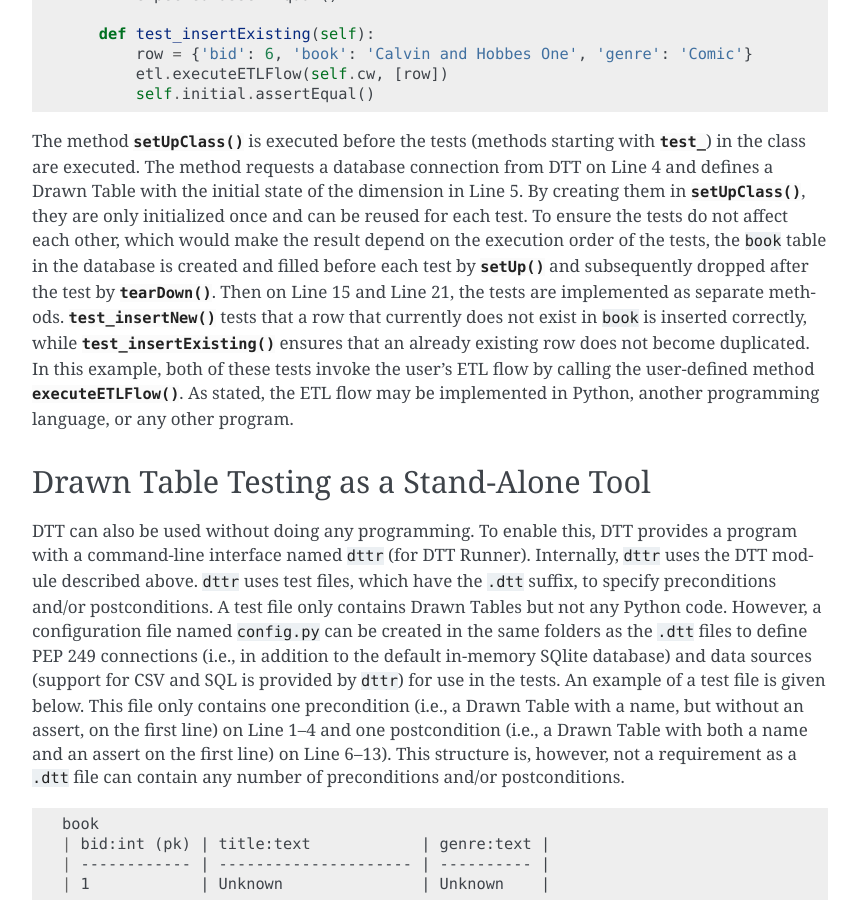
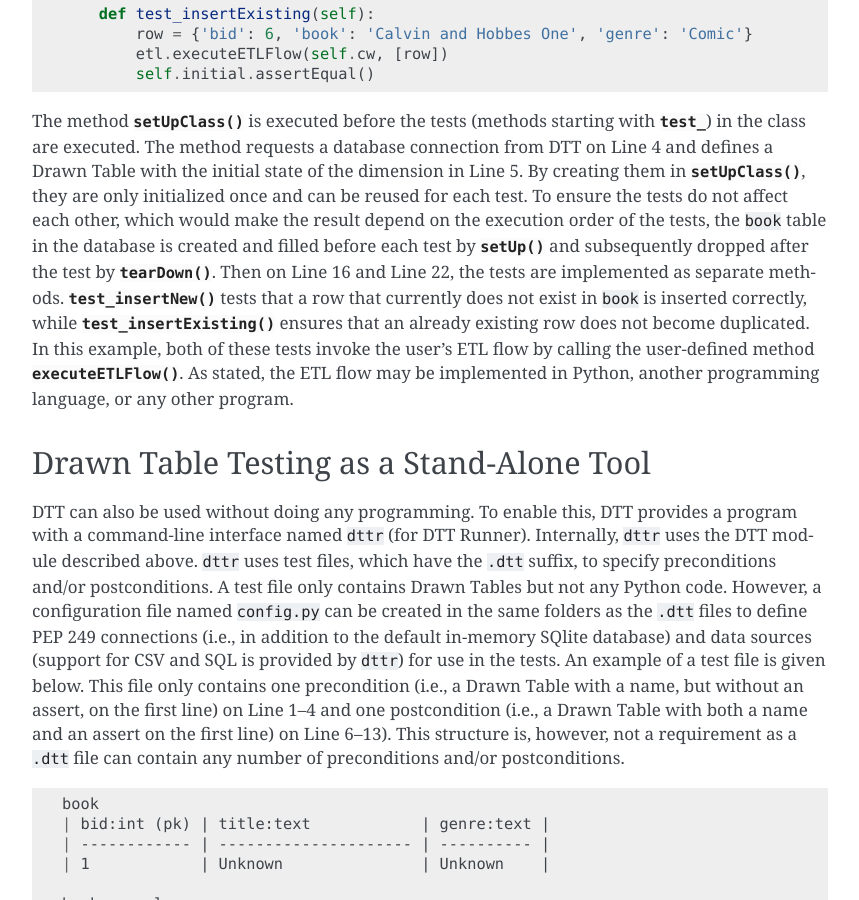
Before and after one commit to chrthomsen/pygrametl, a Sphinx documentation site: the page built from docs/examples/testing.rst, in a window 1280 px wide and 900 px high, scrolled down 7801 px. Shown: the whole window, without its empty margins (320-1179 px from the left). Built offline with Sphinx 7.4.7, drawn with Linux system fonts in a browser that asks for light colours; pages that are not in the unit, such as notebooks, are missing from menus.

Commit message:
updates based on comments from @skejserjensen

```diff
--- a/docs/examples/testing.rst
+++ b/docs/examples/testing.rst
@@ -405,7 +405,6 @@ as required by :mod:`.unittest`. Three methods are then overridden :meth:`.setUp
 	    | 3            | Calvin and Hobbes One | Comic      |
 	    | 4            | The Silver Spoon      | Cookbook   |""")
 
-
 	def setUp(self):
 	    self.initial.ensure()
 
@@ -431,7 +430,7 @@ only initialized once and can be reused for each test. To ensure the tests do
 not affect each other, which would make the result depend on the execution
 order of the tests, the ``book`` table in the database is created and filled before each
 test by :meth:`.setUp()` and subsequently dropped after the test by :meth:`tearDown()`.
-Then on Line 15 and Line 21, the tests are implemented
+Then on Line 16 and Line 22, the tests are implemented
 as separate methods. :meth:`.test_insertNew()` tests that a row that currently
 does not exist in ``book`` is inserted correctly, while :meth:`.test_insertExisting()`
 ensures that an already existing row does not become duplicated. In this example,
```
